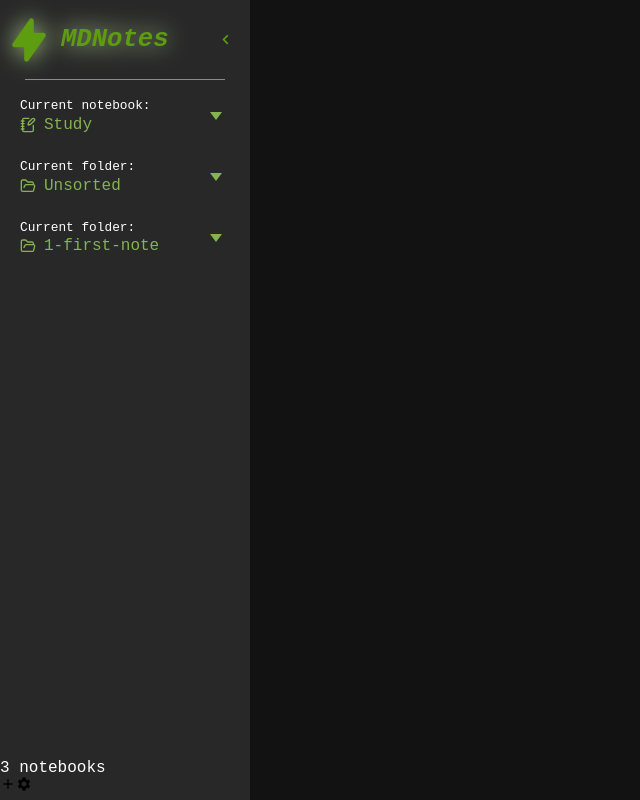
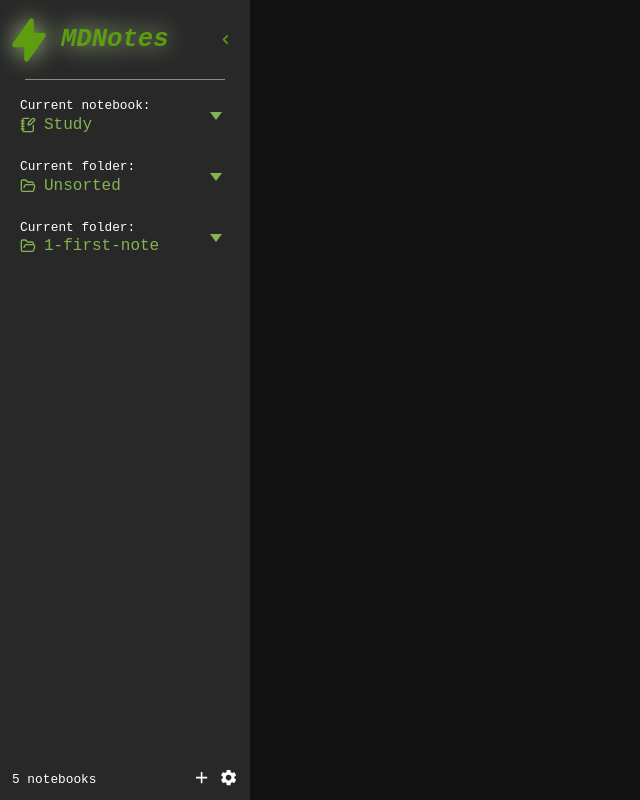
Before and after one commit to garrettmroberts/one-app-a-week, a React (Create React App) app in the folder markdown-notes/: page / in a window 1280 px wide. Shown: the whole page, without its empty margins (0-640 px from the left). Built offline with nearby package versions, Linux system fonts and the light colour scheme.

Commit message:
footer ui

```diff
--- a/markdown-notes/src/components/Navigator.tsx
+++ b/markdown-notes/src/components/Navigator.tsx
@@ -10,6 +10,7 @@ import React from 'react';
 import NotebookFinder from './NotebookFinder';
 import FolderSelector from './FolderSelector';
 import PageSelector from './PageSelector';
+import { SampleNotebooks } from '../constants/temp';
 
 const Navigator = () => {
   const [navWidth, setNavWidth] = useState(250);
@@ -44,6 +45,14 @@ const Navigator = () => {
     setIsCollapsed(newCollapsedState);
   };
 
+  const addNotebook = () => {
+    console.log('addNotebook is not yet implemented.');
+  };
+
+  const openSettings = () => {
+    console.log('openSettings is not yet implemented.');
+  };
+
   return (
     <div
       className={`navigator ${isCollapsed ? 'navigator--collapsed' : ''} ${isDragging ? 'navigator--dragging' : ''}`}
@@ -69,12 +78,20 @@ const Navigator = () => {
         <PageSelector />
       </div>
       <div className="navigator__footer">
-        {!isCollapsed && <span>3 notebooks</span>}
+        {!isCollapsed && <span>{SampleNotebooks.length} notebooks</span>}
         <div className="navigator__footer__actions">
-          <button aria-label="Add new notebook">
+          <button
+            className="navigator__footer__actions__button"
+            aria-label="Add new notebook"
+            onClick={addNotebook}
+          >
             <MdAdd />
           </button>
-          <button aria-label="Settings">
+          <button
+            className="navigator__footer__actions__button"
+            aria-label="Settings"
+            onClick={openSettings}
+          >
             <MdSettings />
           </button>
         </div>
--- a/markdown-notes/src/styles/components/_navigator.scss
+++ b/markdown-notes/src/styles/components/_navigator.scss
@@ -77,6 +77,37 @@
     grid-area: content;
     height: 100%;
     overflow: scroll;
+  }
+
+  &__footer {
+    font-size: 0.8rem;
+    color: $clr-light-a0;
+    font-weight: 500;
+    margin: 0 0 4px 0;
+    display: flex;
+    justify-content: space-between;
+    align-items: center;
+    margin: 12px;
+    cursor: default;
+
+    &__actions {
+      display: flex;
+      gap: 8px;
+
+      &__button {
+        color: $clr-light-a0;
+        font-size: 1.2rem;
+        cursor: pointer;
+        transition:
+          color 0.3s ease-in-out,
+          scale 0.3s ease-in-out;
+
+        &:hover {
+          color: $clr-primary-a50;
+          scale: 1.3;
+        }
+      }
+    }
   }
 
   &--collapsed {
```
